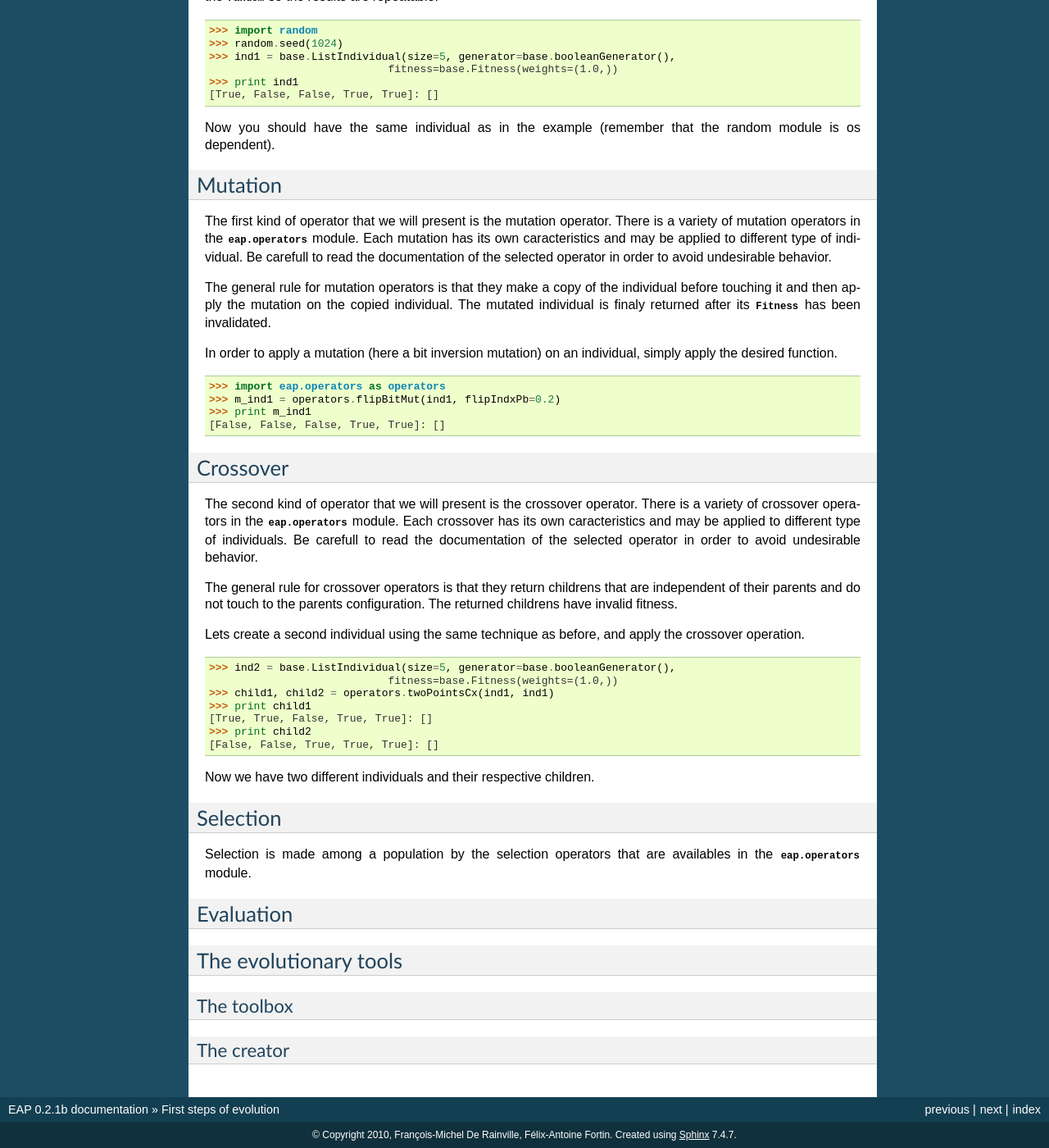
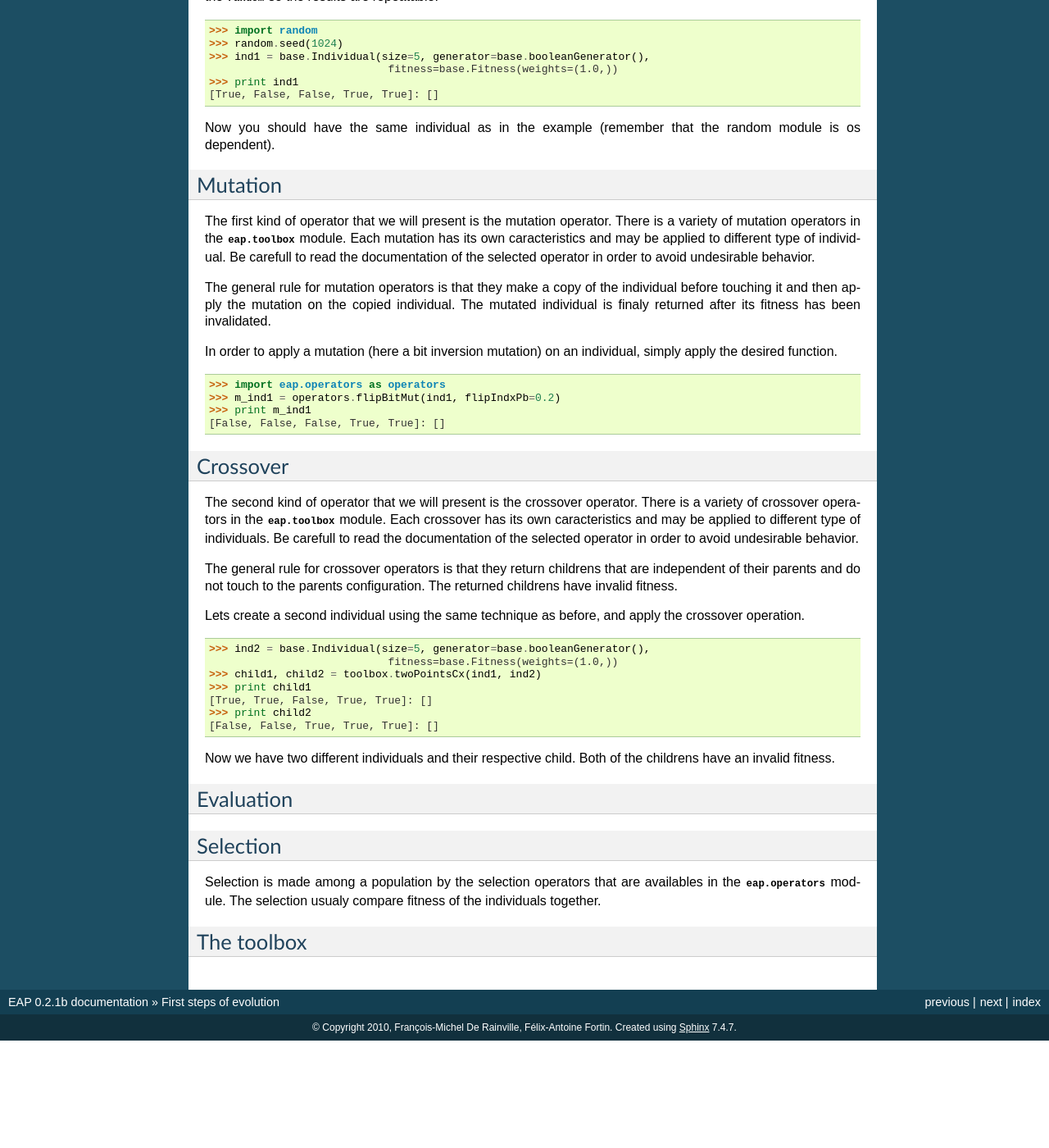
Before and after one commit to DEAP/deap, a Sphinx documentation site: the page built from doc/first_steps.rst, in a window 1280 px wide and 1400 px high, scrolled down 607 px. Shown: the whole window at 82% size. Built offline with Sphinx 7.4.7, drawn with Linux system fonts in a browser that asks for light colours; formulas are drawn with MathJax 3; after the commit the page ends 1876 px from its top, so only the background shows below that; some of the changed text lies outside the part shown.

Commit message:
Made some changes to the documentation to reflect most of the changes.

```diff
--- a/doc/creator.rst
+++ /dev/null
@@ -1,6 +0,0 @@
-=======
-Creator
-=======
-
-.. automodule:: eap.creator
-   :members:
--- a/doc/first_steps.rst
+++ b/doc/first_steps.rst
@@ -2,7 +2,7 @@
 First steps of evolution
 ========================
 
-Before starting with complex algorithms, we will see some basis of EAP. First, we will start by creating simple individuals and make them interact with each other. After, we will learn how to use different operators. And then, we will learn how to use the :class:`~eap.creator.Creator` in order to build the desired structures
+Before starting with complex algorithms, we will see some basis of EAP. First, we will start by creating simple individuals and make them interact with each other. After, we will learn how to use different operators. And then, we will learn how to use the :class:`~eap.toolbox.Toolbox` in order to build the desired structures
 
 A first individual
 ==================
@@ -15,9 +15,9 @@ First open a python console and import the :mod:`eap.base` module. ::
 
     >>> import eap.base as base
 
-From the :mod:`~eap.base` module you can now build your first individual of any kind defined in the :mod:`~eap.base` module. Lets build a :class:`~eap.base.ListIndividual` composed of boolean attributes and a maximizing fitness. The :class:`~eap.base.ListIndividual` requires 3 arguments, *size*, *generator* and *fitness*. First, the *size* argument is the number of attributes that you want in your individual. Second, the *generator* argument is a generator function (providing a :func:`next` function) that will generate each attribute of the individual. Finaly, the *fitness* argument is the constructor object of the fitness that you want to associate with your individual. All that said lets build the individual. ::
+From the :mod:`~eap.base` module you can now build your first individual of any kind defined in the :mod:`~eap.base` module. Lets build an :class:`~eap.base.Individual` composed of boolean attributes and a maximizing fitness. The :class:`~eap.base.Individual` requires 3 arguments, *size*, *generator* and *fitness*. First, the *size* argument is the number of attributes that you want in your individual. Second, the *generator* argument is a generator function (providing a :func:`next` function) that will generate each attribute of the individual. Finaly, the *fitness* argument is the constructor object of the fitness that you want to associate with your individual. All that said lets build the individual. ::
 
-    >>> ind = base.ListIndividual(size=5, generator=base.booleanGenerator(),
+    >>> ind = base.Individual(size=5, generator=base.booleanGenerator(),
     				fitness=base.Fitness(weights=(1.0,))
     >>> print ind
     [False, False, True, False, True]: []
@@ -26,7 +26,7 @@ The individual created is probably different from the one created here. This is
 
     >>> import random
     >>> random.seed(1024)
-    >>> ind1 = base.ListIndividual(size=5, generator=base.booleanGenerator(),
+    >>> ind1 = base.Individual(size=5, generator=base.booleanGenerator(),
     				fitness=base.Fitness(weights=(1.0,))
     >>> print ind1
     [True, False, False, True, True]: []
@@ -36,9 +36,9 @@ Now you should have the same individual as in the example (remember that the ran
 Mutation
 ========
 
-The first kind of operator that we will present is the mutation operator. There is a variety of mutation operators in the :mod:`eap.operators` module. Each mutation has its own caracteristics and may be applied to different type of individual. Be carefull to read the documentation of the selected operator in order to avoid undesirable behavior.
+The first kind of operator that we will present is the mutation operator. There is a variety of mutation operators in the :mod:`eap.toolbox` module. Each mutation has its own caracteristics and may be applied to different type of individual. Be carefull to read the documentation of the selected operator in order to avoid undesirable behavior.
 
-The general rule for mutation operators is that they make a copy of the individual before touching it and then apply the mutation on the copied individual. The mutated individual is finaly returned after its :class:`Fitness` has been invalidated.
+The general rule for mutation operators is that they make a copy of the individual before touching it and then apply the mutation on the copied individual. The mutated individual is finaly returned after its fitness has been invalidated.
 
 In order to apply a mutation (here a bit inversion mutation) on an individual, simply apply the desired function. ::
 
@@ -52,35 +52,29 @@ In order to apply a mutation (here a bit inversion mutation) on an individual, s
 Crossover
 =========
 
-The second kind of operator that we will present is the crossover operator. There is a variety of crossover operators in the :mod:`eap.operators` module. Each crossover has its own caracteristics and may be applied to different type of individuals. Be carefull to read the documentation of the selected operator in order to avoid undesirable behavior.
+The second kind of operator that we will present is the crossover operator. There is a variety of crossover operators in the :mod:`eap.toolbox` module. Each crossover has its own caracteristics and may be applied to different type of individuals. Be carefull to read the documentation of the selected operator in order to avoid undesirable behavior.
 
 The general rule for crossover operators is that they return childrens that are independent of their parents and do not touch to the parents configuration. The returned childrens have invalid fitness.
 
 Lets create a second individual using the same technique as before, and apply the crossover operation. ::
 
-    >>> ind2 = base.ListIndividual(size=5, generator=base.booleanGenerator(),
+    >>> ind2 = base.Individual(size=5, generator=base.booleanGenerator(),
     				fitness=base.Fitness(weights=(1.0,))
-    >>> child1, child2 = operators.twoPointsCx(ind1, ind1)
+    >>> child1, child2 = toolbox.twoPointsCx(ind1, ind2)
     >>> print child1
     [True, True, False, True, True]: []
     >>> print child2
     [False, False, True, True, True]: []
 
-Now we have two different individuals and their respective children.
+Now we have two different individuals and their respective child. Both of the childrens have an invalid fitness.
+
+Evaluation
+==========
 
 Selection
 =========
 
-Selection is made among a population by the selection operators that are availables in the :mod:`eap.operators` module.
-
-Evaluation
-==========
-
-The evolutionary tools
-======================
+Selection is made among a population by the selection operators that are availables in the :mod:`eap.operators` module. The selection usualy compare fitness of the individuals together.
 
 The toolbox
------------------
-
-The creator
------------------
+===========
--- a/doc/index.rst
+++ b/doc/index.rst
@@ -16,7 +16,6 @@ Evolutionary Contents
 
    ea_bases
    evo_toolbox
-   creator
    stats
 
 Tutorials
--- a/doc/stats.rst
+++ b/doc/stats.rst
@@ -73,6 +73,6 @@ Then, at the end of the evolution (or during the evolution with some more comman
     plt.ylabel('Generation')
     plt.show()
 
-The above will produce for the One Max example a very impressive look at the propagation of the *ones* in the population. Each row of the graphic is a generation and each column represent the evolution in time of the average value of a specific attriute of the individuals.
+The above will produce for the One Max example a very impressive look at the propagation of the *ones* in the population. Each row of the graphic is a generation and each column represent the evolution in time of the average value of a specific attribute of the individuals.
 
 .. image:: _images/one_averages.svg
--- a/src/eap/__init__.py
+++ b/src/eap/__init__.py
@@ -17,8 +17,7 @@
 '''
 
 __author__ = "Francois-Michel De Rainville and Felix-Antoine Fortin"
-__date__ = "$10 nov. 2009 15:36:11$"
-__version__ = "0.2.1a"
+__version__ = "0.2.2"
 
 import base
 import algorithms
```
Also changed, not shown: doc/evo_toolbox.rst (+14 -11 lines), 2 other files.
